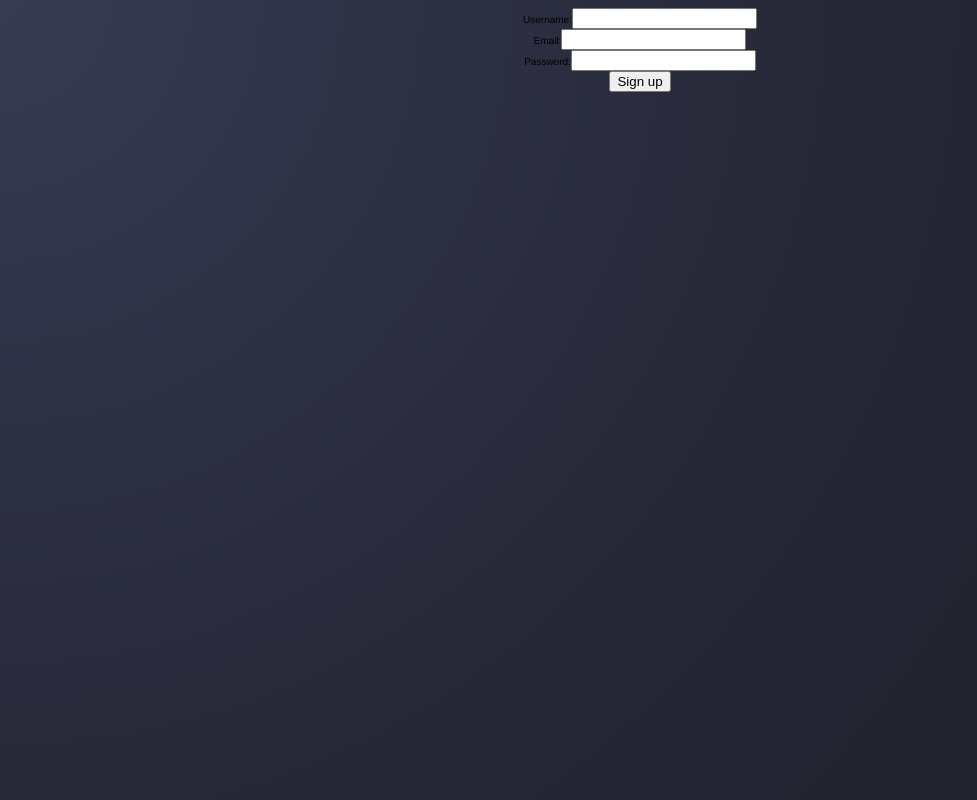
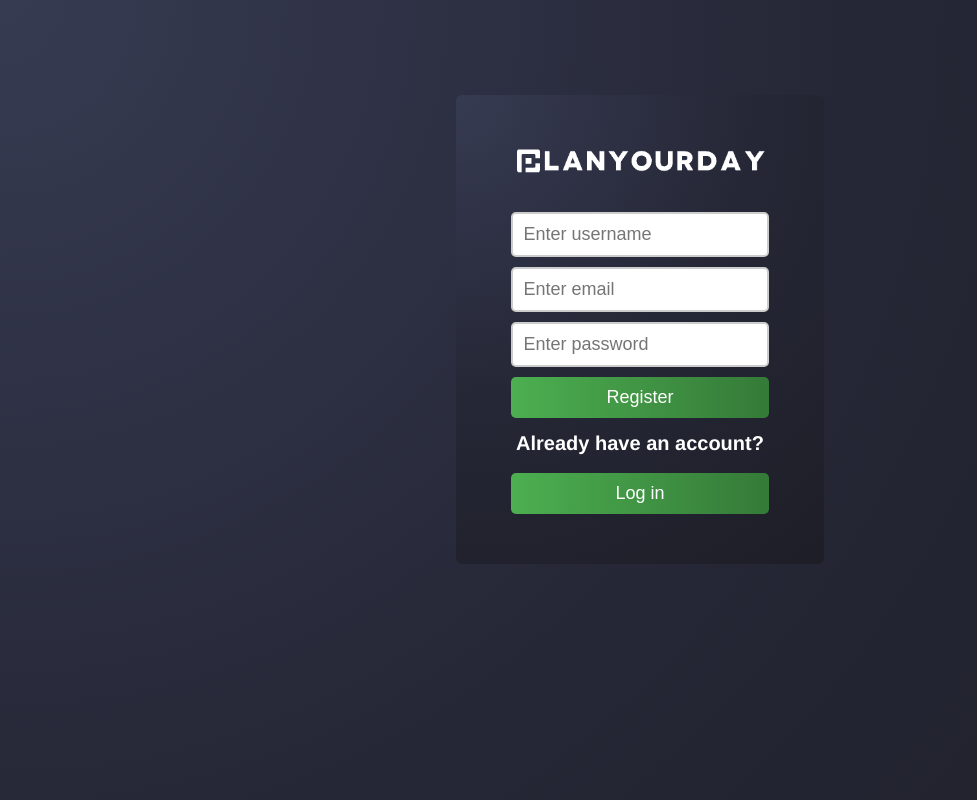
Before and after one commit to Noviru/plan_your_day, a React (Create React App) app in the folder keeptrack/: page /register in a window 1280 px wide. Shown: the top 800 px of the page, without its empty margins (0-977 px from the left). Built offline with nearby package versions, Linux system fonts and the light colour scheme.

Commit message:
Updated css for register page

```diff
--- a/keeptrack/src/components/ActivityInput.tsx
+++ b/keeptrack/src/components/ActivityInput.tsx
@@ -8,14 +8,15 @@ interface Properties{
   date: string;
   setDate: React.Dispatch<React.SetStateAction<string>>
   isDateValid: boolean
+  inputLength: number;
+  setInputLength: React.Dispatch<React.SetStateAction<number>>
 }
 
 
 
 const MAX_LENGTH = 50;
 
-const ActivityInput = ({activity, setActivity, date, setDate, addActivity, isDateValid}: Properties) => {
-  const [inputLength, setInputLength] = useState<number>(activity.length);
+const ActivityInput = ({activity, setActivity, date, setDate, addActivity, isDateValid, inputLength, setInputLength}: Properties) => {
 
   const handleChange = (e: React.ChangeEvent<HTMLInputElement>) => {
     const inputText = e.target.value;
--- a/keeptrack/src/components/Login.tsx
+++ b/keeptrack/src/components/Login.tsx
@@ -50,31 +50,23 @@ const Login = () => {
         <div className="login_container">
           <div className="login">
             <img src={image} className="image"/>
-            <input type="input"
+            <input type="email"
                     className='input_login_field'
-                    placeholder = 'Enter username'
-                    value = {username}
+                    placeholder = 'Enter email'
+                    value = {email}
                     onChange = {(event) =>
-                      setUsername(event.target.value)}></input>
-            <input type="input"
+                      setEmail(event.target.value)}></input>
+            <input type="password"
                     className='input_login_field'
-                    placeholder = 'Enter a password'
+                    placeholder = 'Enter password'
                     value = {password}
                     onChange = {(event) =>
                       setPassword(event.target.value)}></input>
-            <input type="input"
-                    className='input_login_field'
-                    placeholder = 'Enter a email'
-                    value = {email}
-                    onChange = {(event) =>
-                setEmail(event.target.value)}></input>
             <button className="login_button" onClick={() => navigate("/")}>Login</button>
             <h1 className="login_text">No Account yet?</h1>
             <button className="login_button" onClick={()=>navigate("/register") }>Sign Up</button>
-            <button onClick={()=>navigate("/planyourday") }>Test button</button>
           </div>
         </div>
-
        </form>
 
       </>
--- a/keeptrack/src/components/Planyourday.tsx
+++ b/keeptrack/src/components/Planyourday.tsx
@@ -35,6 +35,7 @@ const Planyourday: React.FC = () => {
   const [date, setDate] = useState<string>("");
   const [activities, setActivities] = useState<Activity[]>([]);
   const [isDateValid, setIsDateValid] = useState<boolean>(true);
+  const [inputLength, setInputLength] = useState<number>(activity.length);
 
   const addActivity = (e: React.FormEvent) => {
     e.preventDefault(); // Prevents page-refresh on every submit
@@ -45,9 +46,7 @@ const Planyourday: React.FC = () => {
       setActivities(sort_dates([...activities, {id: Date.now(), todo:activity, date: date, isCompleted: false}]));
       setActivity("");
       setDate("");
-
-
-
+      setInputLength(0);
     } else {
       document.getElementById("date-input")?.classList.add("invalid-date");
       setActivities(activities);
@@ -59,7 +58,8 @@ const Planyourday: React.FC = () => {
       <div className="App">
         <span className = "heading">PlanYourDay </span>
       <ActivityInput activity={activity} setActivity={setActivity} date={date}
-                              setDate={setDate} addActivity={addActivity} isDateValid={isDateValid} />
+        setDate={setDate} addActivity={addActivity} isDateValid={isDateValid}
+        inputLength={inputLength} setInputLength={setInputLength} />
       <div className="activity-title">
         <h2>Activities</h2>
         <div className="activity-title-underline"></div>
--- a/keeptrack/src/components/Register.tsx
+++ b/keeptrack/src/components/Register.tsx
@@ -6,6 +6,8 @@ import "firebase/auth";
 import { useState } from "react";
 import { initializeApp } from "firebase/app";
 import 'firebase/database';
+import {useNavigate} from "react-router-dom"
+import image from "./resources/pyd.png"
 
 
 
@@ -24,7 +26,8 @@ const firebaseConfig = {
     const auth = getAuth(app);
     const database = getDatabase(app);
 
-  const Register = () => {
+const Register = () => {
+      const navigate = useNavigate();
       const [username, setUsername] = useState("");
       const [email, setEmail] = useState("");
       const [password, setPassword] = useState("");
@@ -48,23 +51,37 @@ const firebaseConfig = {
       };
 
       return (
-        <form onSubmit={handleSignup}>
-          <label>
-            Username:
-            <input type="text" value={username} onChange={(e) => setUsername(e.target.value)} />
-          </label>
-          <br />
-          <label>
-            Email:
-            <input type="email" value={email} onChange={(e) => setEmail(e.target.value)} />
-          </label>
-          <br />
-          <label>
-            Password:
-            <input type="password" value={password} onChange={(e) => setPassword(e.target.value)} />
-          </label>
-          <br />
-          <button type="submit">Sign up</button>
+        <form onSubmit={handleSignup} className="Input">
+           <div className="login_container">
+            <div className="login">
+
+              <img src={image} className="image" />
+
+            <input type="text"
+                className='input_login_field'
+                placeholder = 'Enter username'
+                value={username}
+                onChange={(e) => setUsername(e.target.value)}></input>
+
+            <input type="email"
+                className='input_login_field'
+                placeholder = 'Enter email'
+                value={email}
+                onChange={(e) => setEmail(e.target.value)}></input>
+
+              <input type="password"
+                className='input_login_field'
+                placeholder = 'Enter password'
+                value={password}
+                onChange={(e) => setPassword(e.target.value)}></input>
+
+              <button className="login_button" type="submit">Register</button>
+
+            <h1 className="login_text">Already have an account?</h1>
+
+            <button className="login_button" onClick={()=>navigate("/") }>Log in</button>
+          </div>
+        </div>
         </form>
       );
     };
--- a/keeptrack/src/components/styles.css
+++ b/keeptrack/src/components/styles.css
@@ -156,7 +156,7 @@ form.activity {
     flex-direction:column;
     justify-content: center;
     align-items: center;
-    margin: 20px;
+    margin: 50px;
 }
 
 .input_login_field {
@@ -169,8 +169,12 @@ form.activity {
     box-sizing: border-box;
 }
 
+.input_login_field:focus {
+    border: 2px solid #4caf50;
+}
+
 .login_button {
-    background-color: #4caf50;
+    background: linear-gradient(to right, #4caf50 0%, #357a38 100%);
     margin-top: 5px;
     color: white;
     font-size: 18px;
@@ -202,4 +206,5 @@ form.activity {
                 #252736 51%,
                 #1d1e26);
     border-radius: 6px;
+    margin-top: 75px;
 }
```
